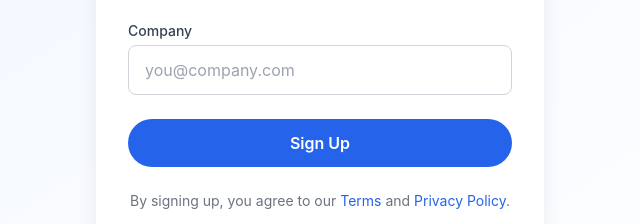
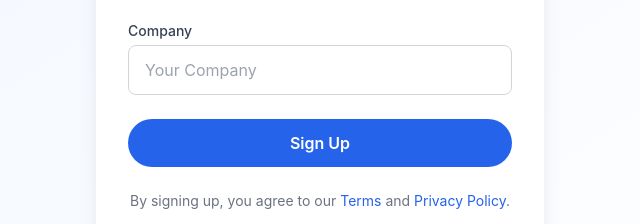
Before and after one commit to VointerDev/vointer-frontend, a website: page signup.html in a window 1280 px wide. Shown: the part 507-731 px from the top of the page, 320-960 px from the left. Drawn offline with nearby package versions, Linux system fonts and the light colour scheme; a web font is replaced by a local one.

Commit message:
update signup

```diff
--- a/signup.html
+++ b/signup.html
@@ -44,7 +44,7 @@
           </div>
           <div>
             <label for="company" class="block text-sm font-medium text-gray-700">Company</label>
-            <input type="company" id="company" name="company" required class="mt-1 w-full px-4 py-3 border border-gray-300 rounded-lg focus:ring-blue-500 focus:border-blue-500" placeholder="you@company.com" />
+            <input type="text" id="company" name="company" required class="mt-1 w-full px-4 py-3 border border-gray-300 rounded-lg focus:ring-blue-500 focus:border-blue-500" placeholder="Your Company" />
           </div>
           <button type="submit" class="w-full py-3 px-6 bg-blue-600 text-white font-semibold rounded-full hover:bg-blue-500 transition">Sign Up</button>
         </form>
```
